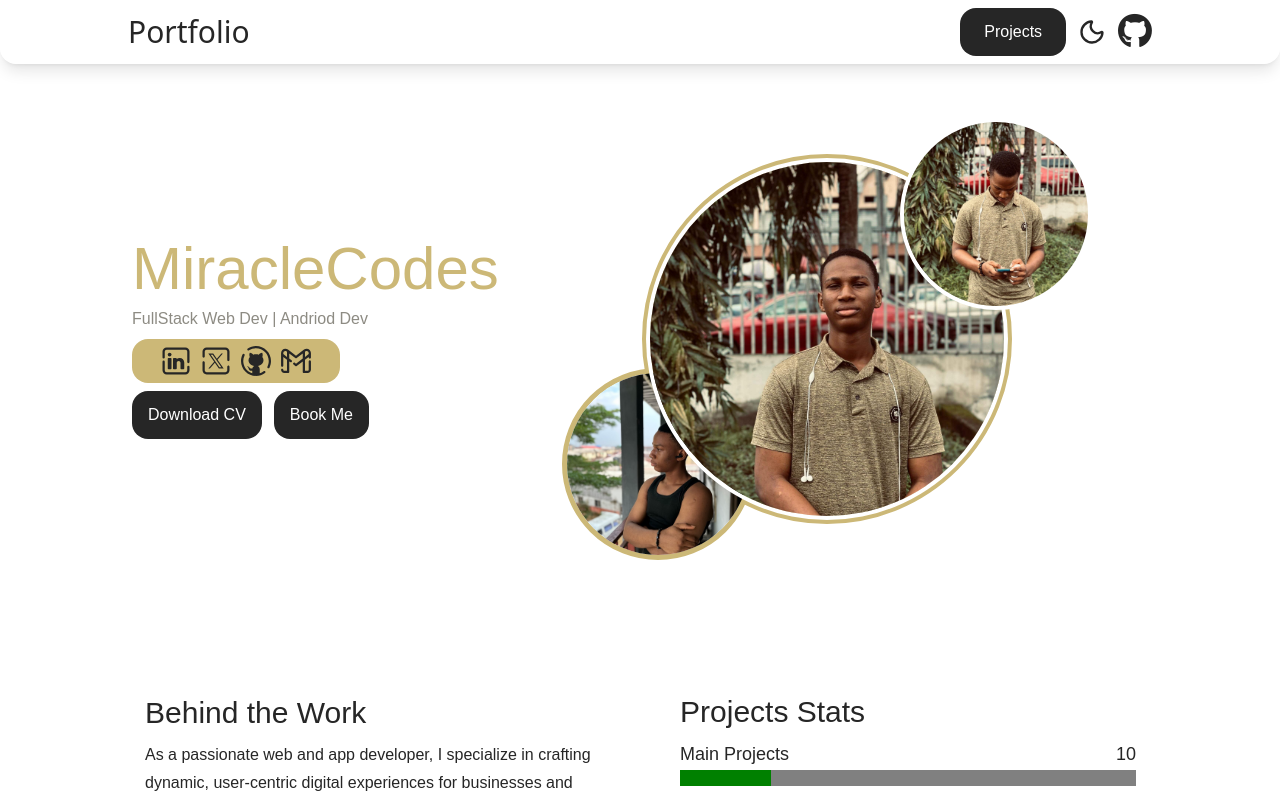
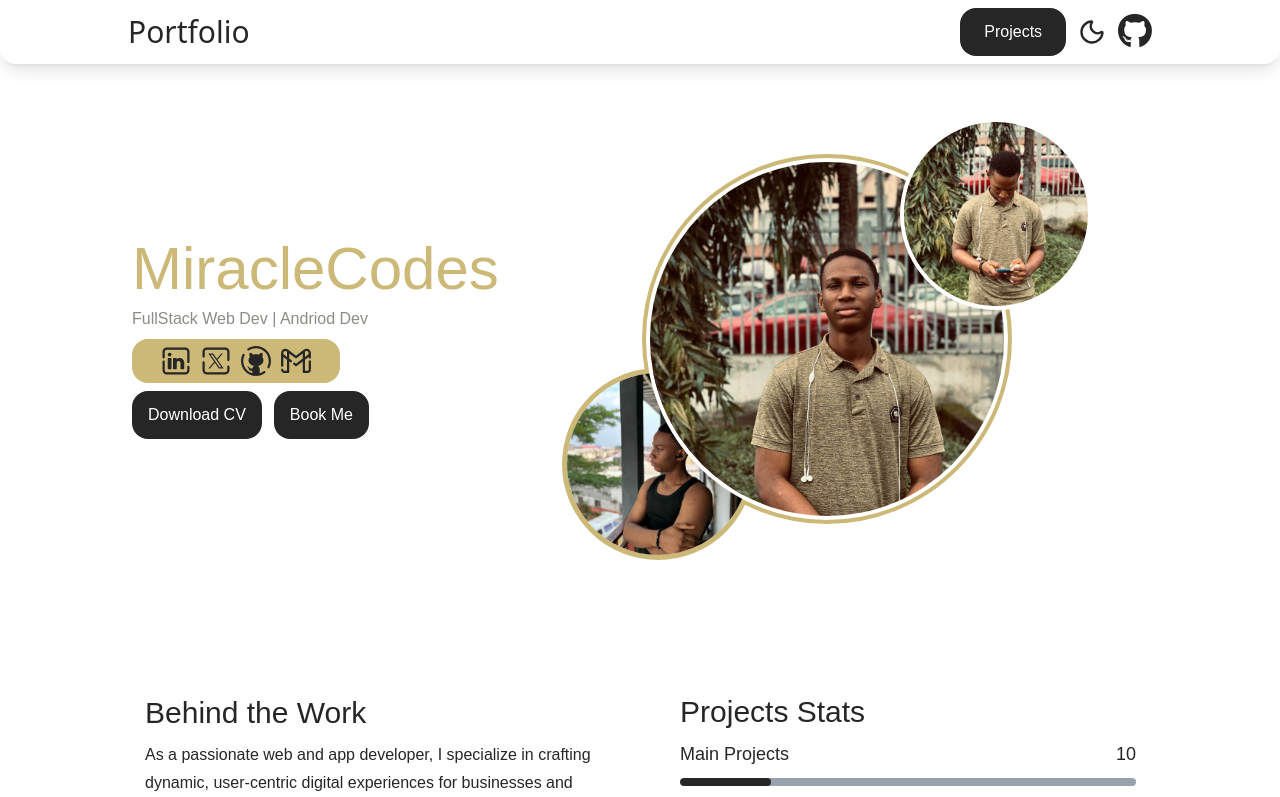
Before and after one commit to miracleszn/my-portfolio, a React (Vite) app: page / in a window 1280 px wide. Shown: the top 797 px of the page. Built offline with nearby package versions, Linux system fonts and the light colour scheme; a web font is replaced by a local one.

Commit message:
added back the daisy ui plugin because it actually had a purpose

```diff
--- a/src/index.css
+++ b/src/index.css
@@ -7,7 +7,7 @@
     }
 @import "tailwindcss";
 @custom-variant dark (&:where(.dark, .dark *));
-
+@plugin "daisyui";
 
 
 
```
